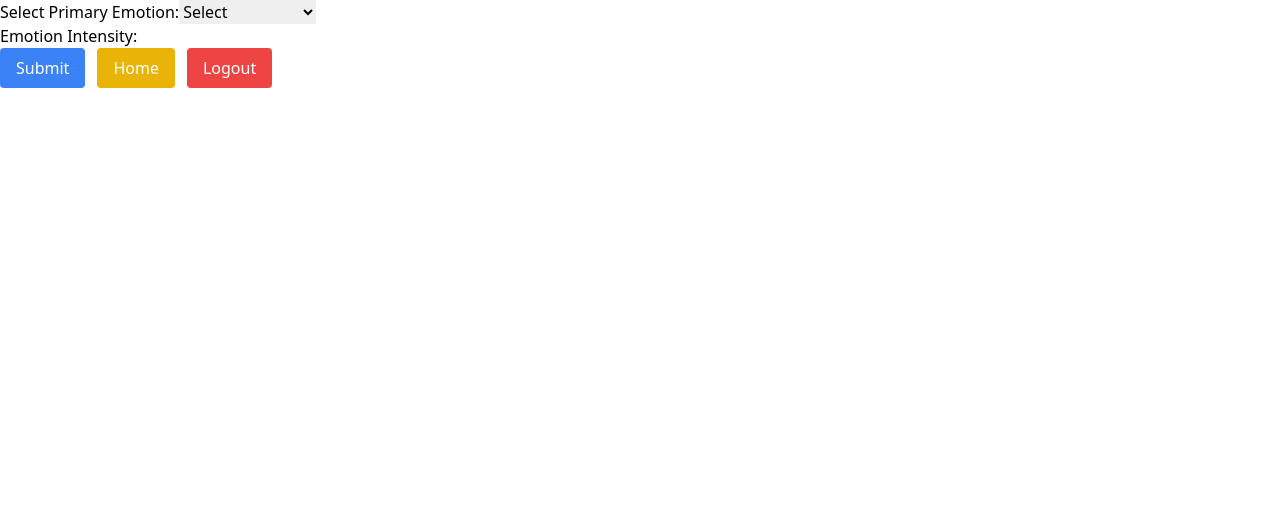
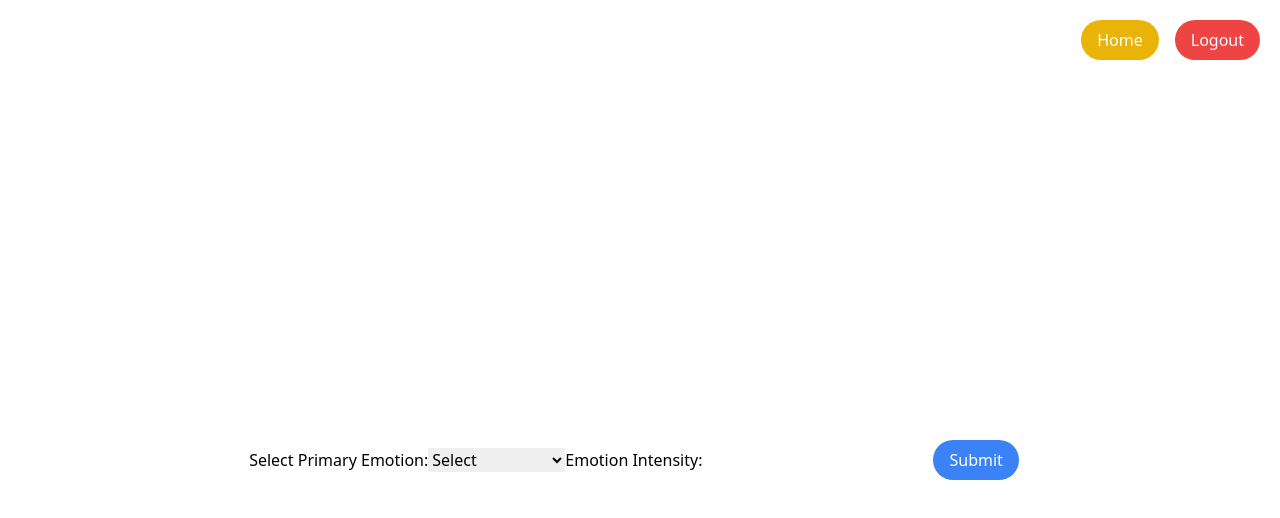
Before and after one commit to DorahelyS/UBUNTU, a React (Create React App) app in the folder client/: page /New-Emotion in a window 1280 px wide. Shown: the top 518 px of the page. Built offline with nearby package versions, Linux system fonts and the light colour scheme.

Commit message:
tailwind updates

```diff
--- a/client/src/components/CreateNewEmotion/CreateNewEmotion.js
+++ b/client/src/components/CreateNewEmotion/CreateNewEmotion.js
@@ -306,6 +306,12 @@ function CreateNewEmotion() {
 
     return (
         <div>
+            <div className="flex justify-end items-start mt-5 mr-5 space-x-4">
+                    {/* Buttons for form submission and navigation */}
+                    <button className="bg-yellow-500 hover:bg-yellow-300 text-white py-2 px-4 rounded-full" onClick={handleNavigateToUserProfile}>Home</button>
+                    <button className="bg-red-500 hover:bg-red-300 text-white py-2 px-4 rounded-full" onClick={handleNavigateToLogin}>Logout</button>
+            </div>
+            <div className="flex justify-center items-center h-screen">
             <div>
                 {/* Primary emotion */}
                 <label>Select Primary Emotion:</label>
@@ -382,7 +388,6 @@ function CreateNewEmotion() {
             {console.log("Second Options:", secondOption)}
             {console.log("Second Options Length:", secondOption.length)}
 
-
             {secondOption.length > 0 && (
                 <div>
                     {/* second emotion */}
@@ -414,17 +419,17 @@ function CreateNewEmotion() {
             {submissionMessage ? (
                 <div>
                     <p>{submissionMessage}</p>
-                    <button onClick={handleDelete}>Delete Entire Emotion Log</button>
-                    <button onClick={handlePatch}>Update Emotion Intensity</button>
+                    <button className="rounded-full" onClick={handleDelete}>Delete Entire Emotion Log</button>
+                    <button className="rounded-full" onClick={handlePatch}>Update Emotion Intensity</button>
                 </div>
             ) : (
-                <button className="bg-blue-500 hover:bg-blue-300 text-white py-2 px-4 rounded mr-3" onClick={handlePostSubmit}>Submit</button>
+                <button className="bg-blue-500 hover:bg-blue-300 text-white py-2 px-4 rounded-full mr-3" onClick={handlePostSubmit}>Submit</button>
             )}
 
+            </div>
 
-            {/* Buttons for form submission and navigation */}
-            <button className="bg-yellow-500 hover:bg-yellow-300 text-white py-2 px-4 rounded mr-3" onClick={handleNavigateToUserProfile}>Home</button>
-            <button className="bg-red-500 hover:bg-red-300 text-white py-2 px-4 rounded" onClick={handleNavigateToLogin}>Logout</button>
+
+
         </div>
     );
 };
--- a/client/src/components/UserProfile/UserProfilePage.js
+++ b/client/src/components/UserProfile/UserProfilePage.js
@@ -41,12 +41,11 @@ function UserProfilePage() {
 
 
     return (
-        <div>
-            <div style={{ textAlign: 'center', fontWeight: 'bold', marginTop: '20px' }}>{greetingMessage}</div>
-            <button className="bg-blue-500 hover:bg-blue-300 text-white py-2 px-4 rounded mr-3" onClick={handleNavigateToLogin}>Logout</button>
-            <button className="bg-yellow-500 hover:bg-yello-300 text-white py-2 px-4 rounded mr-3" onClick={handleCreateNewEmotion}>Log New Emotion</button>
-            <button className="bg-red-500 hover:bg-red-300 text-white py-2 px-4 rounded" onClick={handleUserSummary}>See Emotion</button>
-            {/*<CreateNewEmotion currentUser={currentUser} state={state} /> */}
+        <div className="bg-emerald-50 flex flex-col items-center justify-start h-screen">
+            <button className="bg-blue-500 hover:bg-blue-300 text-white py-2 px-4 rounded-full mt-5 mr-5 self-end" onClick={handleNavigateToLogin}>Logout</button>
+            <div className=" font-mono text-center font-bold mt-32 text-2xl">{greetingMessage}</div>
+            <button className="bg-yellow-500 hover:bg-yellow-300 text-white py-2 px-4 rounded-full mt-10" onClick={handleCreateNewEmotion}>Log New Emotion</button>
+            <button className="bg-red-400 hover:bg-pink-300 text-white py-2 px-4 rounded-full mt-10" onClick={handleUserSummary}>See Emotion</button>
         </div>
     );
 }
--- a/client/src/components/UserSummary/UserSummary.js
+++ b/client/src/components/UserSummary/UserSummary.js
@@ -85,6 +85,10 @@ function UserSummary() {
 
     return (
         <div>
+             <div className="flex justify-end">
+                <button className="bg-yellow-500 hover:bg-yellow-300 text-white py-2 px-4 rounded-full mt-5 mr-5" onClick={handleNavigateToUserProfile}>Home</button>
+                <button className="bg-red-400 hover:bg-pink-300 text-white py-2 px-4 rounded-full mt-5 mr-5 self-end" onClick={handleNavigateToLogin}>Logout</button>
+            </div>
             <h2 className="text-xl font-bold mb-4">Emotion Summary for {currentUser.username}</h2>
             <div>
                 {console.log('Emotion Data:', emotionData)}
@@ -97,10 +101,6 @@ function UserSummary() {
                     </div>
                 ))}
             </div>
-            <div className="mt-8">
-                <button className="bg-yellow-500 hover:bg-yellow-300 text-white py-2 px-4 rounded mr-3" onClick={handleNavigateToUserProfile}>Home</button>
-                <button className="bg-red-500 hover:bg-red-300 text-white py-2 px-4 rounded" onClick={handleNavigateToLogin}>Logout</button>
-            </div>
         </div>
     );
 }
```
